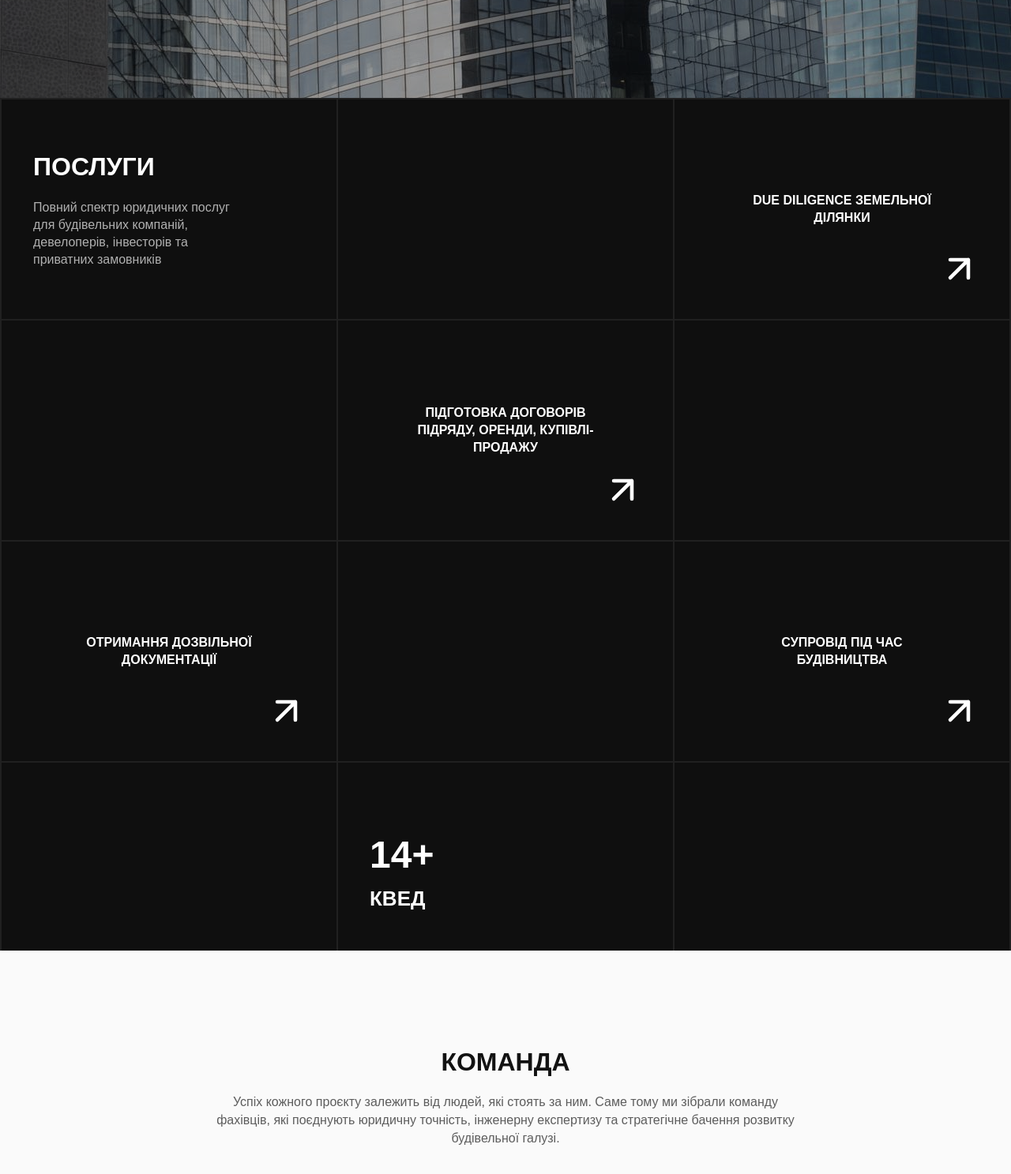
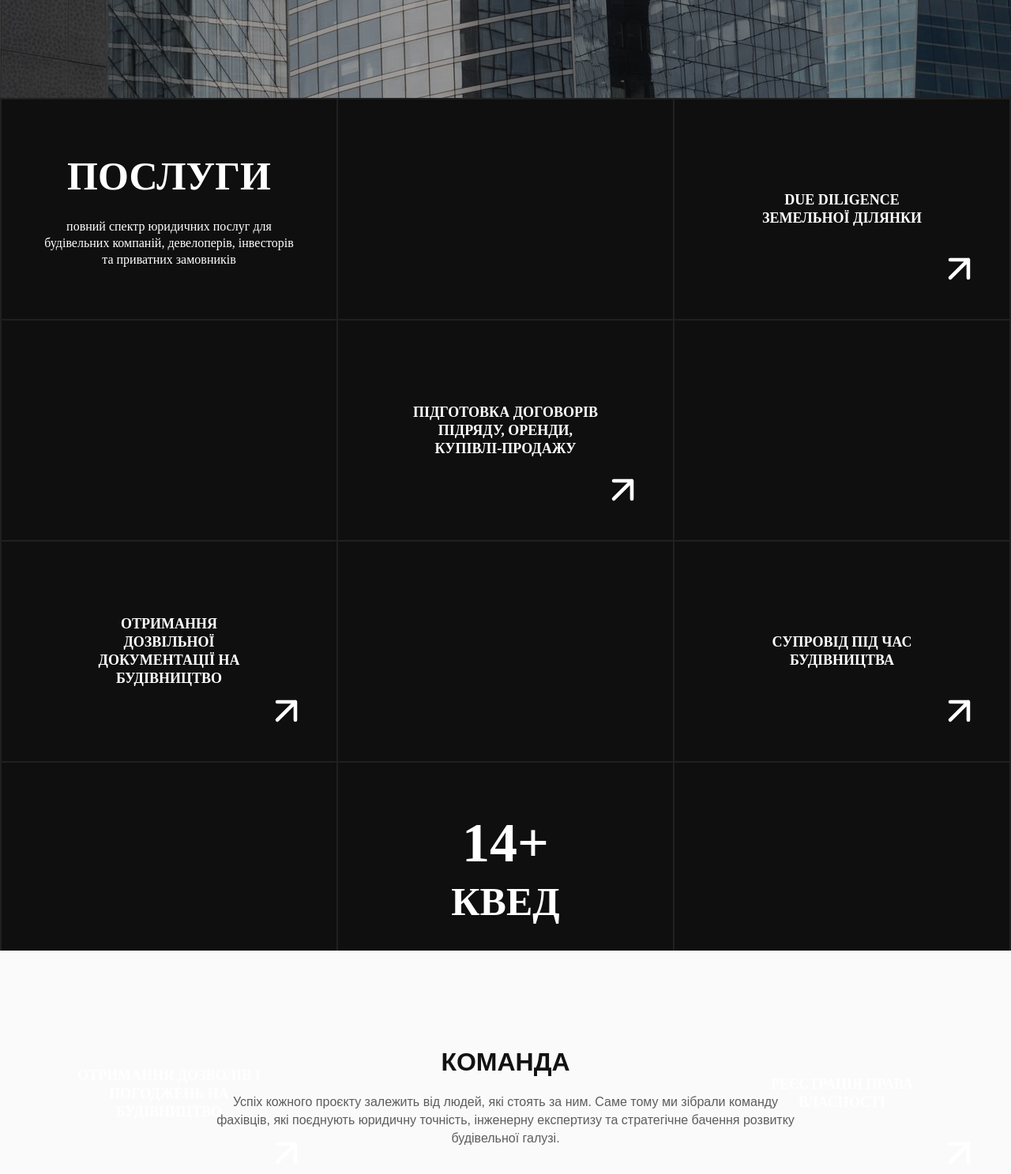
Before and after one commit to OleksandrNykoliak/websitepbc, a Django app: page / in a window 1280 px wide. Shown: the part 3830-5317 px from the top of the page at 79% size. Run offline with Django 5.2, Linux system fonts and the light colour scheme; some web fonts are replaced.

Commit message:
upd
Signed-off-by: OleksandrNykoliak <nykolyak.o@gmail.com>

```diff
--- a/templates/5services.html
+++ b/templates/5services.html
@@ -18,13 +18,12 @@
             background-color: #0F0F0F;
             color: #FFFFFF;
             overflow-x: hidden;
-
         }
 
         /* ====== СЕКЦІЯ ====== */
         .services-section {
-            width: 100vw;              /* Тягнемо від лівої до правої */
-            margin: 0;                 /* Без автоматичного центрування */
+            width: 100vw;
+            margin: 0;
             padding: 0;
             height: 1080px;
         }
@@ -46,7 +45,10 @@
             align-items: center;
             padding: 40px;
             position: relative;
-            transition: background-color 0.3s ease;
+            transition: background-color 0.3s ease, background-image 0.5s ease;
+            background-size: cover;
+            background-position: center;
+            background-repeat: no-repeat;
         }
 
         .grid-cell:hover {
@@ -55,26 +57,38 @@
 
         /* ====== ІНТРО ====== */
         .intro-cell {
-            align-items: flex-start;
-            text-align: left;
+            display: flex;
+            flex-direction: column;
+            justify-content: center;
+            align-items: center;
+            text-align: center;
             background-color: #0F0F0F;
         }
 
+        .intro-content {
+            width: 326px;
+        }
+
         .services-title {
-            font-size: 32px;
-            font-weight: 800;
-            line-height: 42px;
+            color: var(--white, #FFF);
+            text-align: center;
+            font-family: "TikTok Sans";
+            font-size: 50px;
+            font-style: normal;
+            font-weight: 700;
+            line-height: 65px; /* 130% */
             text-transform: uppercase;
-            color: #FFFFFF;
             margin-bottom: 20px;
         }
 
         .services-description {
+            color: var(--white, #FFF);
+            text-align: center;
+            font-family: "TikTok Sans";
             font-size: 16px;
-            font-weight: 500;
-            line-height: 22px;
-            color: #B0B0B0;
-            max-width: 260px;
+            font-style: normal;
+            font-weight: 400;
+            line-height: 21px; /* 131.25% */
         }
 
         /* ====== СЕРВІС ====== */
@@ -84,12 +98,17 @@
         }
 
         .service-title {
-            font-size: 16px;
+            color: var(--white, #FFF);
+            text-align: center;
+            font-family: "TikTok Sans";
+            font-size: 18px;
+            font-style: normal;
             font-weight: 700;
-            line-height: 22px;
-            color: #FFFFFF;
+            line-height: 23px; /* 127.778% */
             text-transform: uppercase;
             max-width: 240px;
+            z-index: 2;
+            position: relative;
         }
 
         /* ====== СТРІЛКА ====== */
@@ -100,29 +119,48 @@
             width: 55px;
             height: 55px;
             transition: transform 0.3s ease;
+            z-index: 2;
         }
 
         .service-cell:hover .service-arrow {
             transform: translate(3px, -3px);
         }
 
+        /* ====== СПЕЦІАЛЬНИЙ ХОВЕР ====== */
+        .service-cell.handshake-hover:hover {
+            background-image: url("{% static 'images/handshake.png' %}");
+            filter: grayscale(100%);
+        }
+
         /* ====== КВЕД ====== */
         .stats-cell {
-            align-items: flex-start;
-            text-align: left;
+            display: flex;
+            flex-direction: column;
+            justify-content: center;
+            align-items: center;
+            text-align: center;
         }
 
         .stats-number {
-            font-size: 48px;
-            font-weight: 800;
-            line-height: 56px;
+            color: var(--white, #FFF);
+            text-align: center;
+            font-family: "TikTok Sans";
+            font-size: 70px;
+            font-style: normal;
+            font-weight: 700;
+            line-height: 65px; /* 92.857% */
+            text-transform: uppercase;
             margin-bottom: 10px;
         }
 
         .stats-label {
-            font-size: 26px;
+            color: var(--white, #FFF);
+            text-align: center;
+            font-family: "TikTok Sans";
+            font-size: 50px;
+            font-style: normal;
             font-weight: 700;
-            line-height: 35px;
+            line-height: 65px;
             text-transform: uppercase;
         }
 
@@ -171,11 +209,13 @@
 
             <!-- 1 -->
             <div class="grid-cell intro-cell">
+                <div class="intro-content">
                     <h2 class="services-title">ПОСЛУГИ</h2>
                     <p class="services-description">
-                    Повний спектр юридичних послуг для будівельних компаній,
+                        повний спектр юридичних послуг для будівельних компаній,
                         девелоперів, інвесторів та приватних замовників
                     </p>
+                </div>
             </div>
 
             <div class="grid-cell empty-cell"></div>
@@ -197,15 +237,19 @@
                     <path d="M7 17L17 7M17 7H7M17 7V17" stroke="white" stroke-width="2" stroke-linecap="round" stroke-linejoin="round"/>
                 </svg>
             </div>
+
             <div class="grid-cell empty-cell"></div>
-            <!-- 4 -->
-            <div class="grid-cell service-cell">
-                <h3 class="service-title">ОТРИМАННЯ ДОЗВІЛЬНОЇ ДОКУМЕНТАЦІЇ</h3>
+
+            <!-- 4 (спецефект при hover) -->
+            <div class="grid-cell service-cell handshake-hover">
+                <h3 class="service-title">ОТРИМАННЯ ДОЗВІЛЬНОЇ ДОКУМЕНТАЦІЇ НА БУДІВНИЦТВО</h3>
                 <svg class="service-arrow" viewBox="0 0 24 24" fill="none" xmlns="http://www.w3.org/2000/svg">
                     <path d="M7 17L17 7M17 7H7M17 7V17" stroke="white" stroke-width="2" stroke-linecap="round" stroke-linejoin="round"/>
                 </svg>
             </div>
+
             <div class="grid-cell empty-cell"></div>
+
             <!-- 5 -->
             <div class="grid-cell service-cell">
                 <h3 class="service-title">СУПРОВІД ПІД ЧАС БУДІВНИЦТВА</h3>
@@ -213,28 +257,35 @@
                     <path d="M7 17L17 7M17 7H7M17 7V17" stroke="white" stroke-width="2" stroke-linecap="round" stroke-linejoin="round"/>
                 </svg>
             </div>
+
             <div class="grid-cell empty-cell"></div>
 
+            <!-- 6 -->
             <div class="grid-cell stats-cell">
                 <div class="stats-number">14+</div>
                 <div class="stats-label">КВЕД</div>
             </div>
+
             <div class="grid-cell empty-cell"></div>
-                <!-- 12 -->
+
+            <!-- 7 -->
             <div class="grid-cell service-cell">
-                <h3 class="service-title">Отримання дозволів і погоджень на будівництво</h3>
+                <h3 class="service-title">ОТРИМАННЯ ДОЗВОЛІВ І ПОГОДЖЕНЬ НА БУДІВНИЦТВО</h3>
                 <svg class="service-arrow" viewBox="0 0 24 24" fill="none" xmlns="http://www.w3.org/2000/svg">
                     <path d="M7 17L17 7M17 7H7M17 7V17" stroke="white" stroke-width="2" stroke-linecap="round" stroke-linejoin="round"/>
                 </svg>
             </div>
+
             <div class="grid-cell empty-cell"></div>
-            <!-- 6 -->
+
+            <!-- 8 -->
             <div class="grid-cell service-cell">
                 <h3 class="service-title">РЕЄСТРАЦІЯ ПРАВА ВЛАСНОСТІ</h3>
                 <svg class="service-arrow" viewBox="0 0 24 24" fill="none" xmlns="http://www.w3.org/2000/svg">
                     <path d="M7 17L17 7M17 7H7M17 7V17" stroke="white" stroke-width="2" stroke-linecap="round" stroke-linejoin="round"/>
                 </svg>
             </div>
+
         </div>
     </section>
 </body>
```
Also changed, not shown: static/images/handshake.png (added). Lines whose indentation alone changed are shown as unchanged.
